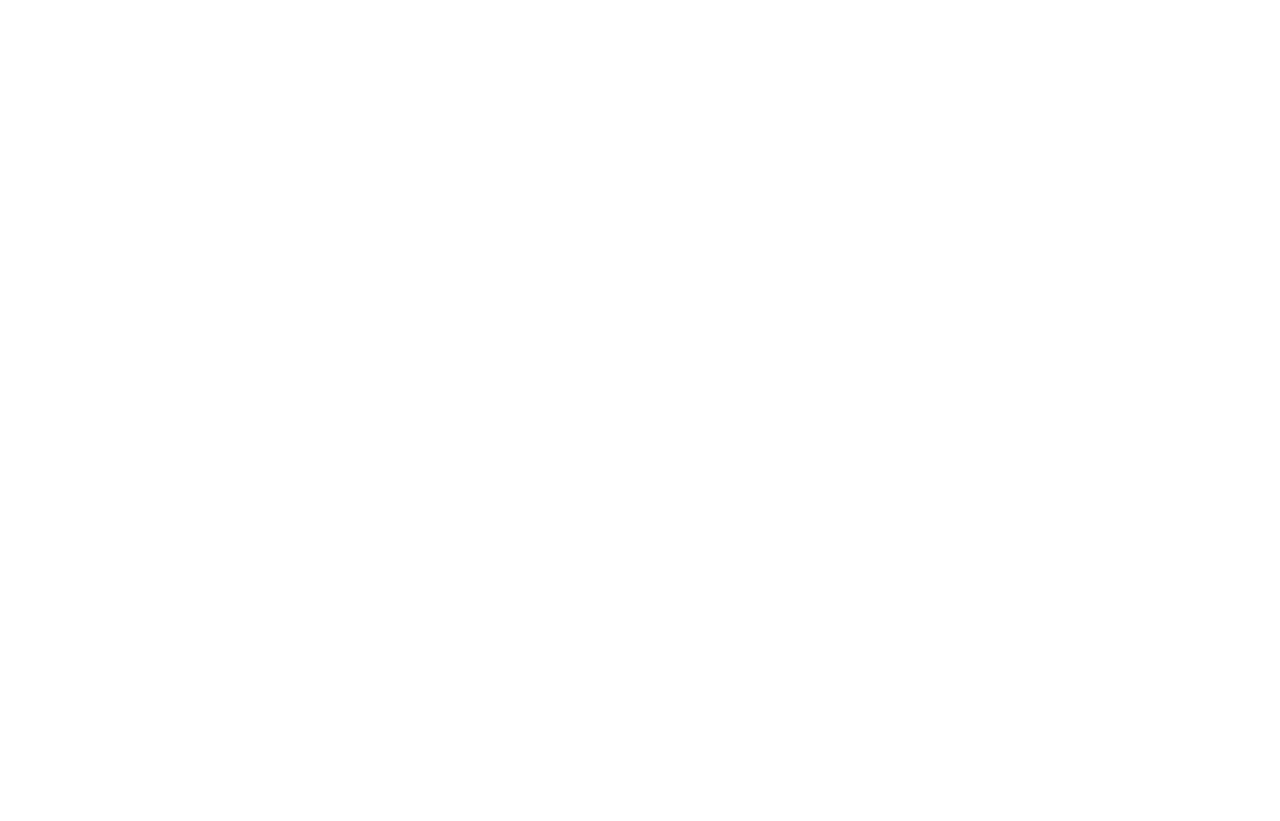
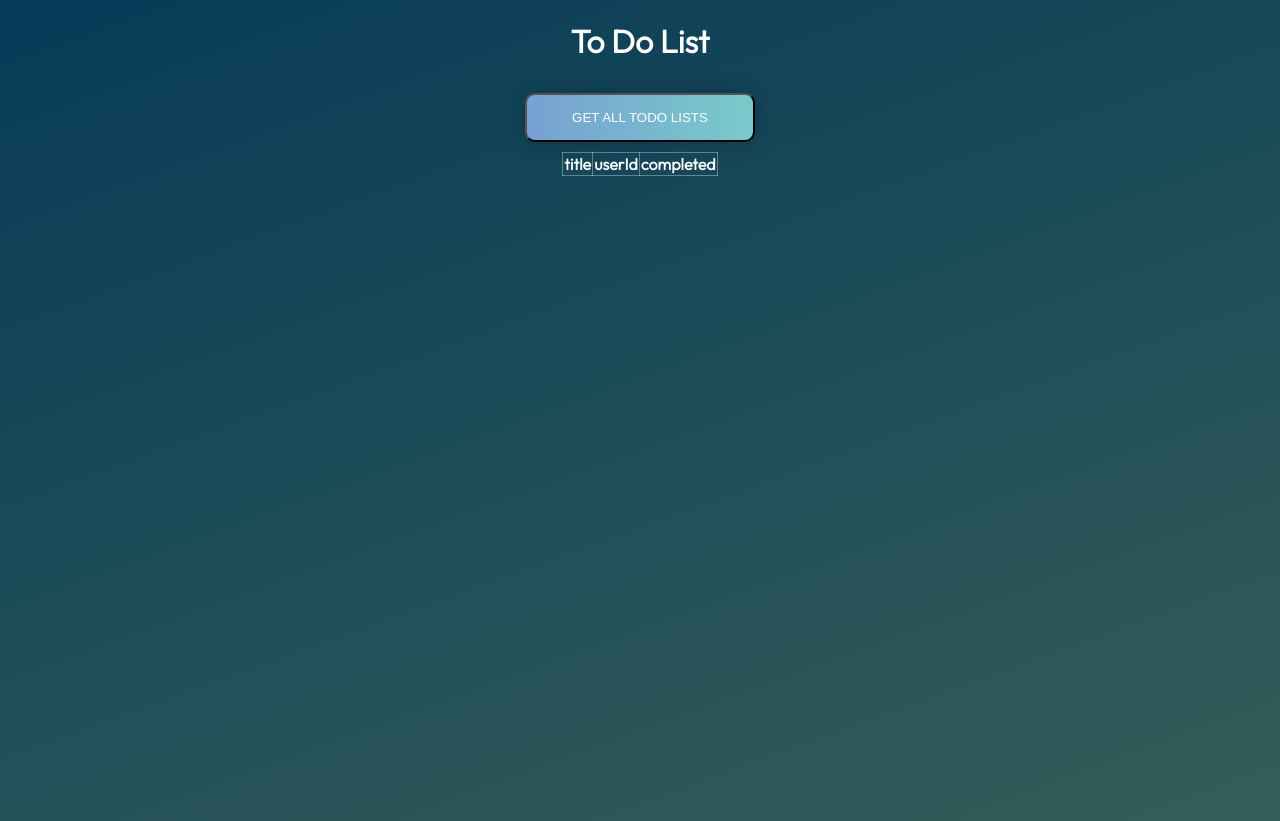
Before and after one commit to drorbahat/JB-class-2.12, a plain HTML site: page index.html in a window 1280 px wide. Before the commit the page ends 800 px from the top, so only its background shows below. Drawn offline with Linux system fonts and the light colour scheme.

Commit message:
end of class

```diff
--- a/index.html
+++ b/index.html
@@ -6,10 +6,27 @@
     <meta http-equiv="X-UA-Compatible" content="IE=edge">
     <meta name="viewport" content="width=device-width, initial-scale=1.0">
     <title>ajax class 1</title>
+    <script src="index.js" defer></script>
+    <link rel="stylesheet" href="style.css">
 </head>
 
 <body>
+    <div class="main-container">
+        <h1>To Do List</h1>
+        <button class="main-button btn-grad" onclick="requestAllTodos()">get all todo lists</button>
+        <table>
+            <thead>
+                <tr>
+                    <th>title</th>
+                    <th>userId</th>
+                    <th>completed</th>
+                </tr>
+            </thead>
+            <tbody id="tbody">
 
+            </tbody>
+        </table>
+    </div>
 </body>
 
 </html>
--- a/index.js
+++ b/index.js
@@ -0,0 +1,46 @@
+const requestAllTodos = async () => {
+    await getTodosFromServer()
+        .then((todoList) => {
+            displayTodoListInTable(todoList)
+        })
+        .catch(() => {
+            alert("error")
+        })
+}
+
+const getTodosFromServer = () => {
+    return new Promise((resolve, reject) => {
+        const ajax = new XMLHttpRequest()
+        ajax.onreadystatechange = () => {
+            let state = ajax.readyState
+            if (state === 4) {
+                if (ajax.status === 200) {
+                    const todoListFromJson = JSON.parse(ajax.responseText)
+                    resolve(todoListFromJson)
+                } else {
+                    reject()
+                }
+            }
+        }
+        ajax.open("GET", "https://jsonplaceholder.typicode.com/todos")
+        ajax.send()
+    })
+
+}
+
+const displayTodoListInTable = (todoList) => {
+    const todoTableBody = document.getElementById("tbody")
+    let tableRows = ''
+    for (const todoElement of todoList) {
+        if (todoElement.userId === 1) {
+            tableRows += `
+            <tr>
+                <td>${todoElement.title}</td>
+                <td>${todoElement.userId}</td>
+                <td>${todoElement.completed}</td>
+            </tr>
+            `
+        }
+        todoTableBody.innerHTML = tableRows
+    }
+}
--- a/style.css
+++ b/style.css
@@ -0,0 +1,58 @@
+@import url('https://fonts.googleapis.com/css2?family=Outfit:wght@300&display=swap');
+
+body {
+    font-family: 'Outfit', sans-serif;
+    background-color: #0093E9;
+    background-image: linear-gradient(160deg, #073b58 0%, #355e59 100%);
+    margin: 0;
+    padding: 0;
+    min-height: 100vh;
+    max-height: 100vh;
+    color: white
+}
+
+button {
+    margin: 1rem;
+    align-items: center;
+
+}
+
+table {
+    margin: auto;
+}
+
+
+table,
+th,
+td {
+    border: 1.5px solid rgba(255, 255, 255, 0.336);
+    border-collapse: collapse;
+}
+
+.main-container {
+    text-align: center;
+    align-items: center;
+}
+
+
+.btn-grad {
+    background-image: linear-gradient(to right, #77A1D3 0%, #79CBCA 51%, #77A1D3 100%)
+}
+
+.btn-grad {
+    margin: 10px;
+    padding: 15px 45px;
+    text-transform: uppercase;
+    transition: 0.5s;
+    background-size: 200% auto;
+    color: white;
+    box-shadow: 0 0 20px rgba(0, 0, 0, 0.233);
+    border-radius: 10px;
+}
+
+.btn-grad:hover {
+    background-position: right center;
+    /* change the direction of the change here */
+    color: #fff;
+    text-decoration: none;
+}
```
